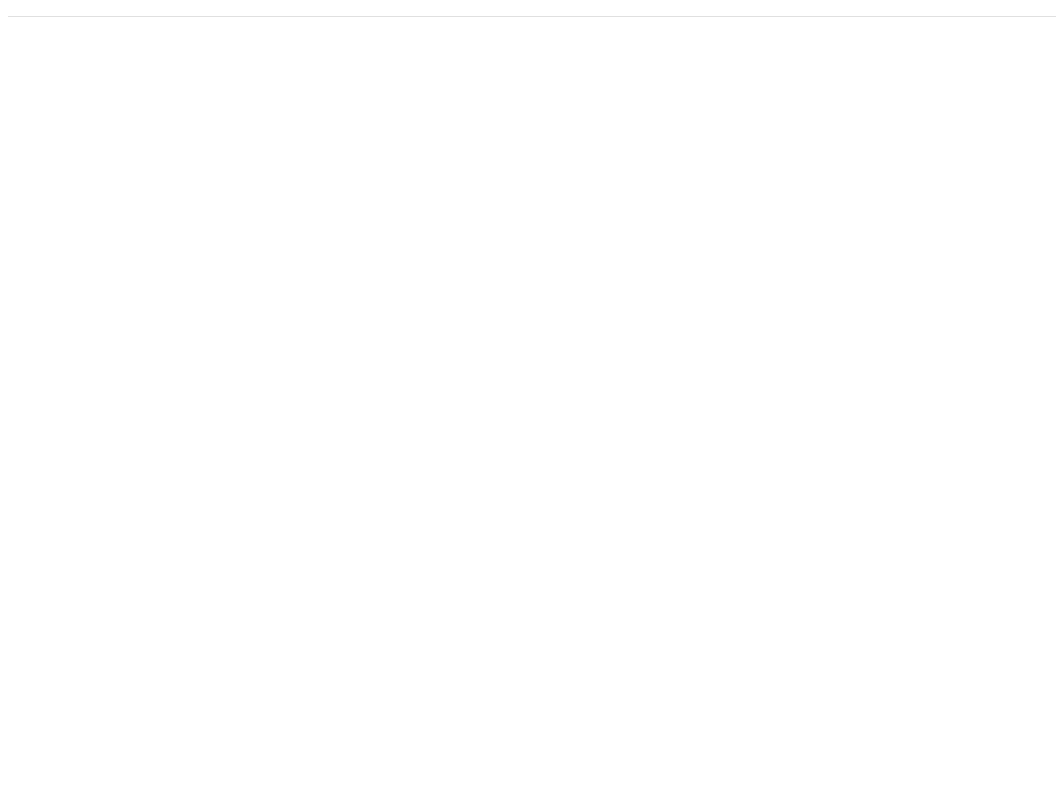
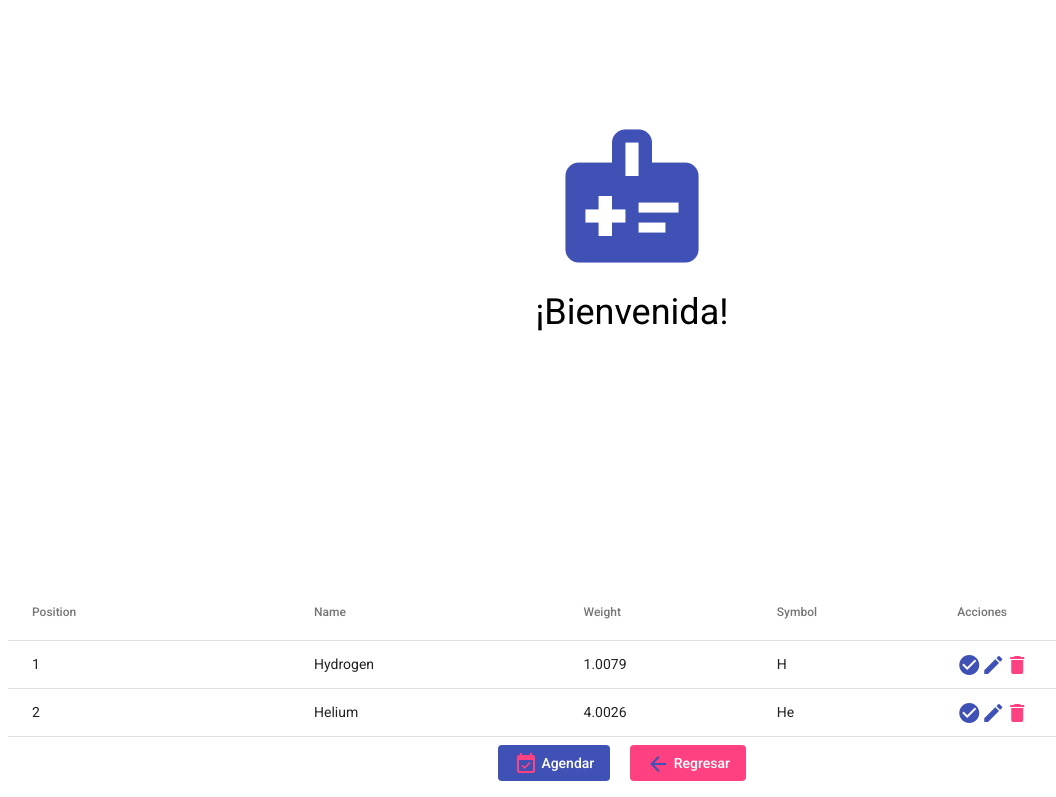
Before and after one commit to MonnyDev-Luffy/hopitales-main, an Angular app: page /home in a window 1280 px wide. Before the commit this address led to /. Shown: the part 216-1013 px from the top of the page, without its empty margins (8-1064 px from the left). Before the commit the page ends 800 px from the top, so only its background shows below. Built offline with nearby package versions, Linux system fonts and the light colour scheme.

Commit message:
feat: enrutamiento

```diff
--- a/src/app/app-routing.module.ts
+++ b/src/app/app-routing.module.ts
@@ -1,7 +1,20 @@
 import { NgModule } from '@angular/core';
 import { RouterModule, Routes } from '@angular/router';
 
-const routes: Routes = [];
+const routes: Routes = [
+  {
+    path: 'hospitales',
+    loadChildren: () => import('../modules/hospitales/hospitales.module').then((hospitales) => hospitales.HospitalesModule)
+  },
+  { //  http://localhost:4200/hospitales/home
+    path: 'home',
+    loadComponent: () => import('../modules/pages/home/home.component').then((home) => home.HomeComponent)
+  },
+  { //  http://localhost:4200/hospitales/citas
+    path: 'citas',
+    loadComponent: () => import('../modules/hospitales/citas/citas.component').then((citas) => citas.CitasComponent),
+  }
+];
 
 @NgModule({
   imports: [RouterModule.forRoot(routes)],
--- a/src/app/app.component.html
+++ b/src/app/app.component.html
@@ -1,15 +1,34 @@
 <app-navbar></app-navbar>
 <router-outlet></router-outlet>
-
+<div class="w-full mb-2">
   <ng-template #actions let-element>
     <button mat-icon-button>
-    <mat-icon>delete</mat-icon>
+      <mat-icon color="primary">check_circle</mat-icon>
+      <mat-icon color="primary">edit</mat-icon>
+      <mat-icon color="accent">delete</mat-icon>
     </button>
   </ng-template>
-
   <!-- Paso el template de acciones al componente hijo -->
   <app-global-table
     [dataSource]="dataSource"
     [displayedColumns]="displayedColumns"
     [actionsTemplate]="actions">
   </app-global-table>
+</div>
+
+<div class="flex justify-center pb-4">
+  <button
+    mat-flat-button
+    color="primary">
+    <mat-icon color="accent">event_available</mat-icon>
+    Agendar
+  </button>
+
+  <div class="flex justify-center px-5">
+    <button
+      mat-flat-button
+      color="accent">
+      <mat-icon color="primary">arrow_back</mat-icon>
+      Regresar
+    </button>
+  </div>
--- a/src/app/app.module.ts
+++ b/src/app/app.module.ts
@@ -7,6 +7,9 @@ import { BrowserAnimationsModule } from '@angular/platform-browser/animations';
 import {NavbarComponent} from "../components/navbar/navbar.component";
 import {GlobalTableComponent} from "../shared/components/global-table/global-table.component";
 import {MatIconModule} from "@angular/material/icon";
+import {MatButtonModule} from "@angular/material/button";
+import {MatTableModule} from "@angular/material/table";
+import {MatTooltipModule} from "@angular/material/tooltip";
 
 @NgModule({
   declarations: [
@@ -19,6 +22,9 @@ import {MatIconModule} from "@angular/material/icon";
     NavbarComponent,
     GlobalTableComponent,
     MatIconModule,
+    MatButtonModule,
+    MatTableModule,
+    MatTooltipModule,
   ],
   providers: [],
   bootstrap: [AppComponent]
--- a/src/components/navbar/navbar.component.html
+++ b/src/components/navbar/navbar.component.html
@@ -1,5 +1,5 @@
 <div class="w-full h-20 border grid grid-cols-2 gap-4">
-  <button class="col-start-1 flex items-center ml-4 w-auto" >
+  <button class="col-start-1 flex items-center ml-4 w-auto" (click)="irHome()">
     <mat-icon color="accent">home</mat-icon>
   </button>
 
@@ -11,7 +11,7 @@
 <!--      </button>-->
 <!--    </div>-->
     <div>
-      <button class="flex items-center space-x-2">
+      <button class="flex items-center space-x-2" (click)="irCitasPacientes()">
         <mat-icon color="primary">calendar_month</mat-icon>
         <p>Citas</p>
       </button>
--- a/src/components/navbar/navbar.component.ts
+++ b/src/components/navbar/navbar.component.ts
@@ -1,6 +1,7 @@
 import { Component, OnInit } from '@angular/core';
 import { CommonModule } from '@angular/common';
 import {MatIconModule} from "@angular/material/icon";
+import {RouterService} from "../../modules/servicios/router.service";
 
 @Component({
   selector: 'app-navbar',
@@ -11,9 +12,22 @@ import {MatIconModule} from "@angular/material/icon";
 })
 export class NavbarComponent implements OnInit {
 
-  constructor() { }
+  constructor(
+    private routerService: RouterService
+  ) {
+  }
 
   ngOnInit(): void {
   }
 
+  irHome() {
+    console.log('irHome');
+    this.routerService.irHome()
+  }
+
+  irCitasPacientes() {
+    console.log('irCitasPacientes');
+    this.routerService.irCitasPacientes().then(r => false)
+  }
+
 }
--- a/src/modules/hospitales/citas/citas.component.html
+++ b/src/modules/hospitales/citas/citas.component.html
@@ -1 +1 @@
-<p>citas works!</p>
+<h1>Gestión de citas</h1>
--- a/src/modules/hospitales/hospitales-routing.module.ts
+++ b/src/modules/hospitales/hospitales-routing.module.ts
@@ -2,6 +2,10 @@ import { NgModule } from '@angular/core';
 import { RouterModule, Routes } from '@angular/router';
 
 const routes: Routes = [
+  {
+    path: 'hospitales',
+    loadChildren: () => import('../../modules/hospitales/hospitales.module').then((hospitales) => hospitales.HospitalesModule)
+  },
   { //  http://localhost:4200/hospitales/home
     path: 'home',
     loadComponent: () => import('../../modules/pages/home/home.component').then((home) => home.HomeComponent)
--- a/src/modules/pages/home/home.component.ts
+++ b/src/modules/pages/home/home.component.ts
@@ -1,10 +1,11 @@
 import { Component, OnInit } from '@angular/core';
 import { CommonModule } from '@angular/common';
+import {MatIconModule} from "@angular/material/icon";
 
 @Component({
   selector: 'app-home',
   standalone: true,
-  imports: [CommonModule],
+  imports: [CommonModule, MatIconModule],
   templateUrl: './home.component.html',
   styleUrls: ['./home.component.scss']
 })
--- a/src/modules/servicios/router.service.ts
+++ b/src/modules/servicios/router.service.ts
@@ -14,4 +14,13 @@ export class RouterService {
   ir(url: string) {
     return this.router.navigate([url]);
   }
+
+
+  irHome(){
+    return this.ir('/hospitales/home');
+  }
+
+  irCitasPacientes(){
+    return this.ir('/hospitales/citas');
+  }
 }
```
Lines whose indentation alone changed are shown as unchanged.
